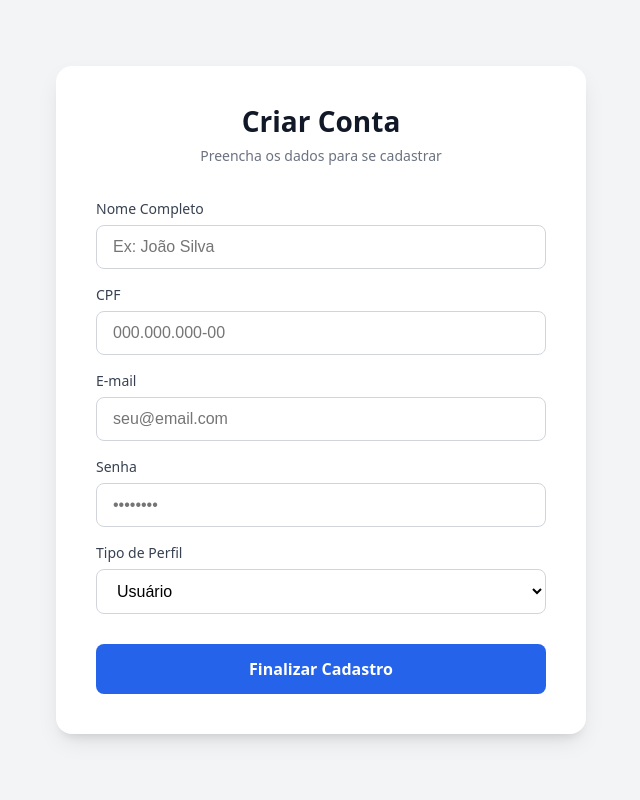
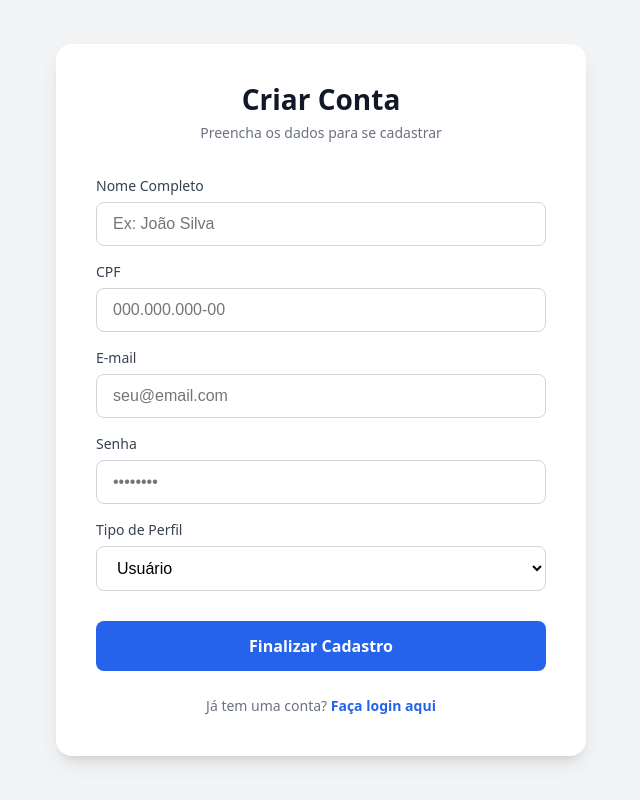
Before and after one commit to pablosscosta/conta-digital, a React app in the folder frontend/: page /register in a window 1280 px wide. Shown: the whole page, without its empty margins (319-959 px from the left). Built offline with nearby package versions, Linux system fonts and the light colour scheme; the HTML template or start-up script is replaced by a standard one.

Commit message:
refactor: improve user experience

```diff
--- a/frontend/src/pages/Dashboard/index.jsx
+++ b/frontend/src/pages/Dashboard/index.jsx
@@ -153,7 +153,24 @@ function Dashboard() {
                 </div>
                 <div style={styles.inputGroup}>
                   <label style={styles.label}>Valor (R$)</label>
-                  <input style={styles.input} type="number" step="0.01" min="1.00" value={transferData.value} onChange={(e) => setTransferData({...transferData, value: e.target.value})} required />
+                  <input
+                    style={{
+                      ...styles.input,
+                      borderColor: Number(transferData.value) > Number(balance) ? "#ef4444" : "#d1d5db"
+                    }}
+                    type="number"
+                    step="0.01"
+                    min="1.00"
+                    placeholder="0,00"
+                    value={transferData.value}
+                    onChange={(e) => setTransferData({...transferData, value: e.target.value})}
+                    required
+                  />
+                  {Number(transferData.value) > Number(balance) && (
+                    <small style={{ color: "#ef4444", marginTop: "4px", fontWeight: "600" }}>
+                      Saldo insuficiente. Disponível: R$ {Number(balance).toLocaleString('pt-BR', { minimumFractionDigits: 2 })}
+                    </small>
+                  )}
                 </div>
                 <div style={styles.inputGroup}>
                   <label style={styles.label}>Descrição</label>
@@ -161,8 +178,24 @@ function Dashboard() {
                 </div>
               </div>
               <div style={styles.modalActions}>
-                <button type="button" style={styles.cancelBtn} onClick={() => setIsTransferModalOpen(false)}>Cancelar</button>
-                <button type="submit" style={styles.confirmBtn} disabled={Number(transferData.value) > Number(balance)}>Confirmar Envio</button>
+                <button type="button" style={styles.cancelBtn} onClick={() => setIsTransferModalOpen(false)}>
+                  Cancelar
+                </button>
+                <button
+                  type="submit"
+                  style={{
+                    ...styles.confirmBtn,
+                    backgroundColor: (loading || Number(transferData.value) > Number(balance) || !transferData.value)
+                      ? "#94a3b8"
+                      : "#2563eb",
+                    cursor: (loading || Number(transferData.value) > Number(balance) || !transferData.value)
+                      ? "not-allowed"
+                      : "pointer"
+                  }}
+                  disabled={loading || Number(transferData.value) > Number(balance) || !transferData.value}
+                >
+                  {loading ? "Enviando..." : "Confirmar Envio"}
+                </button>
               </div>
             </form>
           </div>
--- a/frontend/src/pages/Login/LoginStyles.js
+++ b/frontend/src/pages/Login/LoginStyles.js
@@ -78,4 +78,19 @@ export const styles = {
     marginBottom: "20px",
     border: "1px solid #fee2e2",
   },
+  footer: {
+    marginTop: "24px",
+    textAlign: "center",
+    fontSize: "14px",
+  },
+  footerText: {
+    color: "#6b7280",
+  },
+  link: {
+    color: "#2563eb",
+    fontWeight: "600",
+    textDecoration: "none",
+    transition: "color 0.2s",
+  },
+
 };
--- a/frontend/src/pages/Login/index.jsx
+++ b/frontend/src/pages/Login/index.jsx
@@ -1,6 +1,7 @@
 import React from "react";
 import { useLogin } from "./useLogin";
 import { styles } from "./LoginStyles";
+import { Link } from 'react-router-dom';
 
 function Login() {
   const {
@@ -52,6 +53,13 @@ function Login() {
             {loading ? "Processando..." : "Entrar na Conta"}
           </button>
         </form>
+        <div style={styles.footer}>
+          <span style={styles.footerText}>Não tem uma conta? </span>
+          <Link to="/register" style={styles.link}>
+            Registre-se aqui
+          </Link>
+        </div>
+
       </div>
     </div>
   );
--- a/frontend/src/pages/Register/RegisterStyles.js
+++ b/frontend/src/pages/Register/RegisterStyles.js
@@ -78,4 +78,18 @@ export const styles = {
     border: "1px solid #fee2e2",
     wordBreak: "break-all", // Para não quebrar o layout se o erro for um JSON longo
   },
+  footer: {
+    marginTop: "24px",
+    textAlign: "center",
+    fontSize: "14px",
+  },
+  footerText: {
+    color: "#6b7280",
+  },
+  link: {
+    color: "#2563eb",
+    fontWeight: "600",
+    textDecoration: "none",
+  },
+
 };
--- a/frontend/src/pages/Register/index.jsx
+++ b/frontend/src/pages/Register/index.jsx
@@ -1,6 +1,8 @@
 import React from "react";
 import { useRegister } from "./useRegister";
 import { styles } from "./RegisterStyles";
+import { Link } from 'react-router-dom';
+import { formatCPF } from "../../utils/utils";
 
 function Register() {
   const {
@@ -8,7 +10,8 @@ function Register() {
     error,
     loading,
     handleChange,
-    handleSubmit
+    handleSubmit,
+    emailError
   } = useRegister();
 
   return (
@@ -42,8 +45,9 @@ function Register() {
               type="text"
               name="cpf"
               placeholder="000.000.000-00"
-              value={formData.cpf}
+              value={formatCPF(formData.cpf)}
               onChange={handleChange}
+              inputMode="numeric"
               required
             />
           </div>
@@ -51,7 +55,10 @@ function Register() {
           <div style={styles.inputGroup}>
             <label style={styles.label}>E-mail</label>
             <input
-              style={styles.input}
+              style={{
+                ...styles.input,
+                borderColor: emailError ? "#ef4444" : "#d1d5db"
+              }}
               type="email"
               name="email"
               placeholder="seu@email.com"
@@ -59,6 +66,11 @@ function Register() {
               onChange={handleChange}
               required
             />
+            {emailError && (
+              <small style={{ color: "#ef4444", fontSize: "12px", marginTop: "4px" }}>
+                {emailError}
+              </small>
+            )}
           </div>
 
           <div style={styles.inputGroup}>
@@ -95,6 +107,13 @@ function Register() {
             {loading ? "Cadastrando..." : "Finalizar Cadastro"}
           </button>
         </form>
+        <div style={styles.footer}>
+          <span style={styles.footerText}>Já tem uma conta? </span>
+          <Link to="/" style={styles.link}>
+            Faça login aqui
+          </Link>
+        </div>
+
       </div>
     </div>
   );
--- a/frontend/src/pages/Register/useRegister.js
+++ b/frontend/src/pages/Register/useRegister.js
@@ -1,9 +1,11 @@
 import { useState } from "react";
 import { useNavigate } from "react-router-dom";
 import api from "../../services/api";
+import { validateEmail } from "../../utils/utils";
 
 export const useRegister = () => {
   const navigate = useNavigate();
+  const [emailError, setEmailError] = useState("");
 
   const [formData, setFormData] = useState({
     full_name: "",
@@ -17,11 +19,25 @@ export const useRegister = () => {
   const [loading, setLoading] = useState(false);
 
   const handleChange = (e) => {
-    setFormData({
-      ...formData,
-      [e.target.name]: e.target.value,
-    });
+
+    const { name, value } = e.target;
+    if (name === "email") {
+      setFormData({ ...formData, email: value });
+      if (value && !validateEmail(value)) {
+        setEmailError("Formato de e-mail inválido.");
+      } else {
+        setEmailError("");
+      }
+    }
+
+    if (name === "cpf") {
+      const rawValue = value.replace(/\D/g, "").slice(0, 11);
+      setFormData({ ...formData, cpf: rawValue });
+    } else {
+      setFormData({ ...formData, [name]: value });
+    }
   };
+
 
   const handleSubmit = async (e) => {
     e.preventDefault();
@@ -49,5 +65,6 @@ export const useRegister = () => {
     loading,
     handleChange,
     handleSubmit,
+    emailError
   };
 };
--- /dev/null
+++ b/frontend/src/utils/utils.js
@@ -0,0 +1,14 @@
+export const formatCPF = (value) => {
+  if (!value) return "";
+  return value
+    .replace(/\D/g, "")
+    .replace(/(\d{3})(\d)/, "$1.$2")
+    .replace(/(\d{3})(\d)/, "$1.$2")
+    .replace(/(\d{3})(\d{1,2})$/, "$1-$2")
+    .slice(0, 14);
+};
+
+export const validateEmail = (email) => {
+  const re = /^[^\s@]+@[^\s@]+\.[^\s@]+$/;
+  return re.test(email);
+};
```
